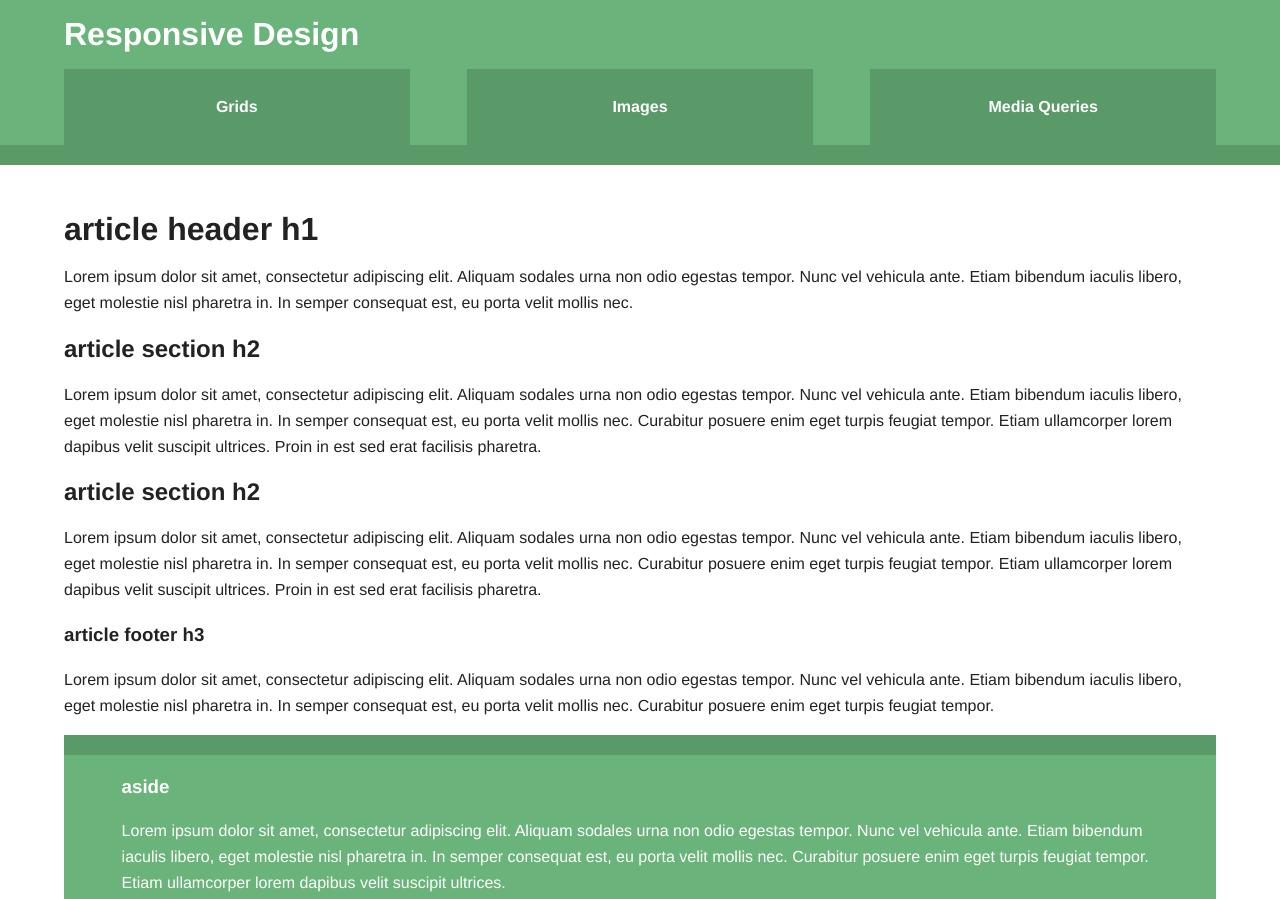
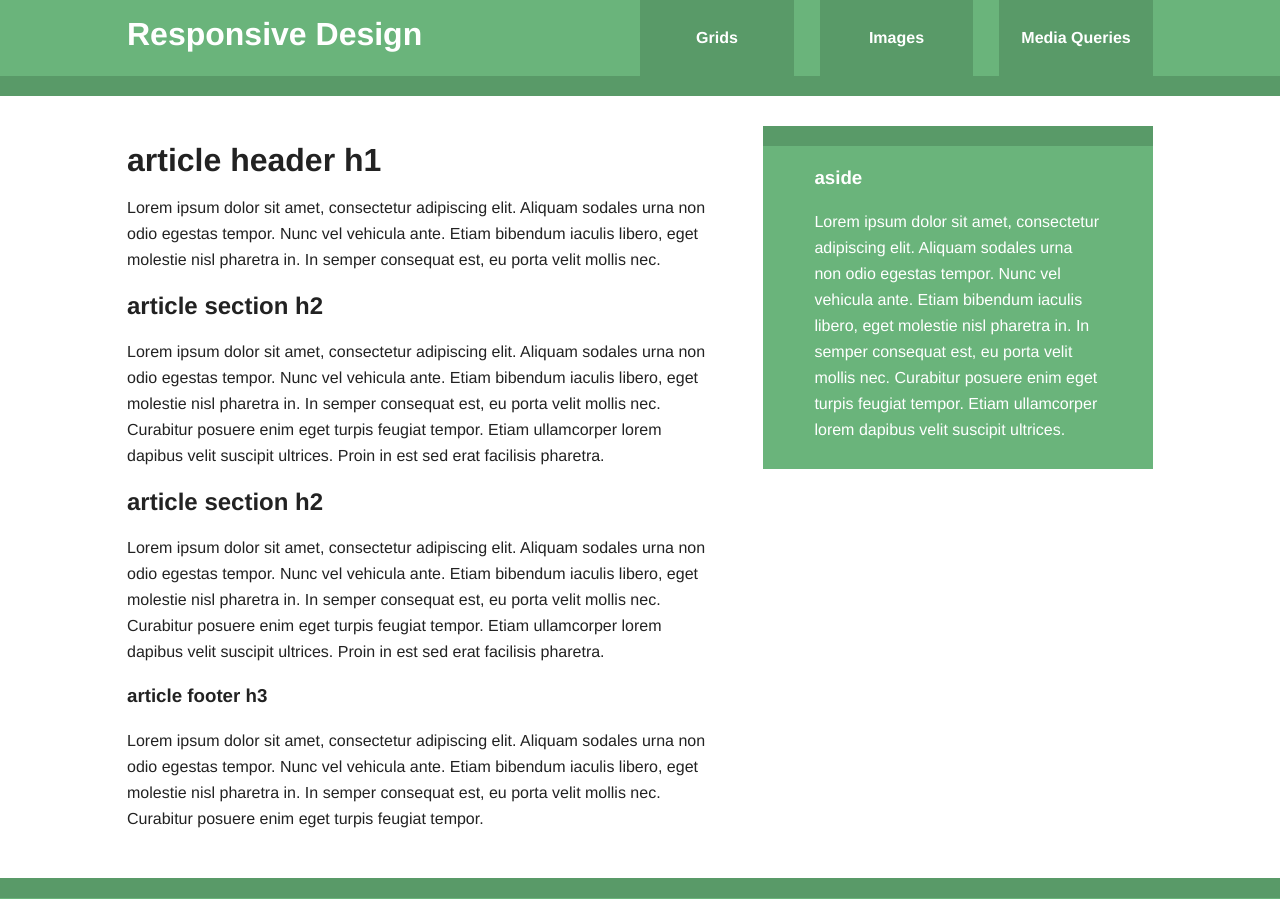
Before and after one commit to RobinBKing/media-query-practice, a plain HTML site: page index.html in a window 1280 px wide. Shown: the top 899 px of the page. Drawn offline with Linux system fonts and the light colour scheme.

Commit message:
add more media queries for practice

```diff
--- a/css/main.css
+++ b/css/main.css
@@ -87,7 +87,6 @@ nav a:hover {
   padding: 20px 0;
 }
 
-
 /*************************
 Media Queries
 *************************/
@@ -107,56 +106,25 @@ Media Queries
   }
 }
 
-
-
-/*@media only screen and (min-width: 480px) {
-
-  nav a {
-    float: left;
-    width: 30%;
-    margin: 0 0 0 5%;
-    padding: 25px 1%;
-    margin-bottom: 0;
-  }
-
-  nav li:first-child a {
-    margin-left: 0px;
-  }
-
-  nav li:last-child a {
-    margin-right: 0px;
-  }
-
-}
-
 @media only screen and (min-width: 768px),
        only screen and (min-width: 700px) and (orientation: landscape) {
-
-  .title {
-    float: left;
-    font-size: 1.4em;
-  }
-
-  nav {
-    float: right;
-    width: 60%;
-  }
-
-  nav a {
-    padding: 15px 1%;
-  }
-
-  .main article {
-    float: left;
-    width: 57%;
-  }
-
-  .main aside {
+    .main aside {
     float: right;
     width: 38%;
   }
+    .main article {
+      float: left;
+      width: 57%;
+    }
+    .title {
+      float: left;
+    }
+    nav {
+      float: right;
+      width: 50%;
+    }
+}
 
-}
 
 @media only screen and (min-width: 1140px) {
 
@@ -170,11 +138,9 @@ Media Queries
   }
 
   nav a {
-    padding: 25px 1%;
+    padding: 25px 0%;
   }
-
-}*/
-
+}
 
 /*************************
 Clearfix
```
Also changed, not shown: img/responsive.jpg (added).
